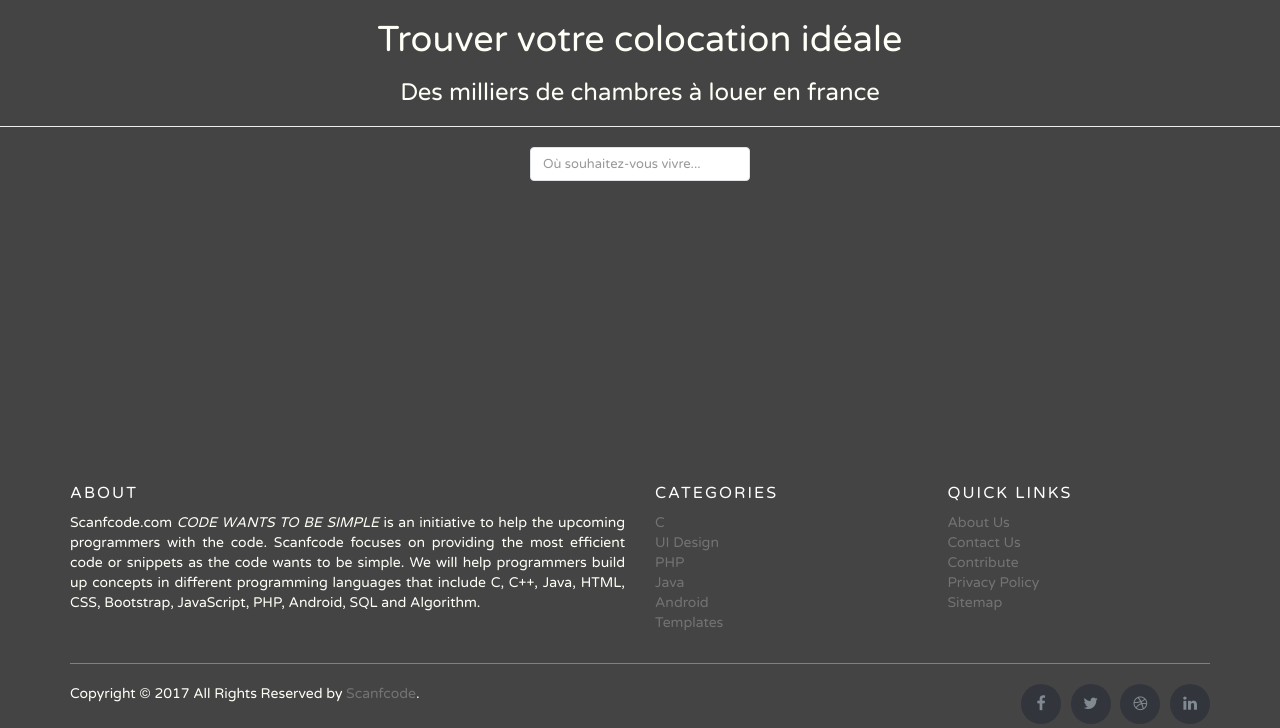
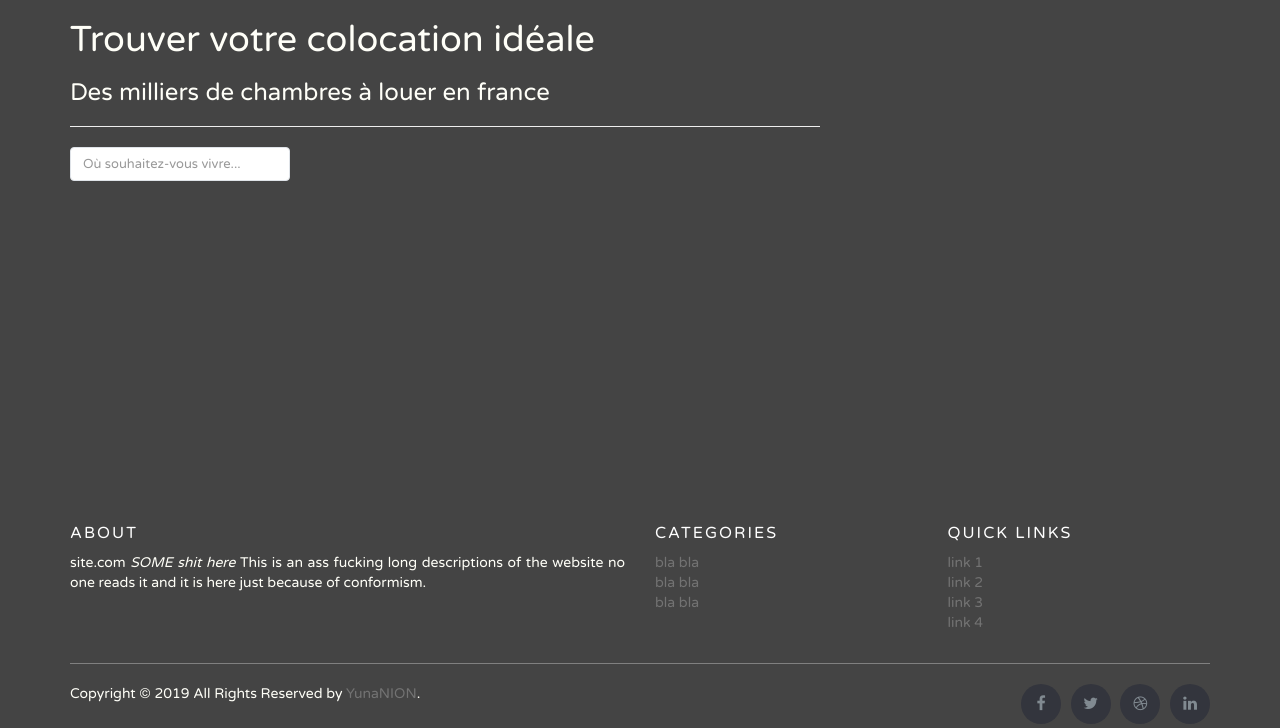
Before and after one commit to hadamrd/yunanion, a Django app: page / in a window 1280 px wide. Shown: the part 72-800 px from the top of the page. Run offline with Django 3.2, Linux system fonts and the light colour scheme; some libraries are stand-ins or nearby versions.

```diff
--- a/templates/footer.html
+++ b/templates/footer.html
@@ -5,33 +5,26 @@
         <div class="row">
             <div class="col-sm-12 col-md-6">
                 <h6>About</h6>
-                <p class="text-justify">Scanfcode.com <i>CODE WANTS TO BE SIMPLE </i> is an initiative to help the
-                    upcoming programmers with the code. Scanfcode focuses on providing the most efficient code or
-                    snippets as the code wants to be simple. We will help programmers build up concepts in different
-                    programming languages that include C, C++, Java, HTML, CSS, Bootstrap, JavaScript, PHP, Android, SQL
-                    and Algorithm.</p>
+                <p class="text-justify">site.com <i>SOME shit here</i> This is an ass fucking long
+                    descriptions of the website no one reads it and it is here just because of conformism.</p>
             </div>
 
             <div class="col-xs-6 col-md-3">
                 <h6>Categories</h6>
                 <ul class="footer-links">
-                    <li><a href="http://scanfcode.com/category/c-language/">C</a></li>
-                    <li><a href="http://scanfcode.com/category/front-end-development/">UI Design</a></li>
-                    <li><a href="http://scanfcode.com/category/back-end-development/">PHP</a></li>
-                    <li><a href="http://scanfcode.com/category/java-programming-language/">Java</a></li>
-                    <li><a href="http://scanfcode.com/category/android/">Android</a></li>
-                    <li><a href="http://scanfcode.com/category/templates/">Templates</a></li>
+                    <li><a href="#">bla bla</a></li>
+                    <li><a href="#">bla bla</a></li>
+                    <li><a href="#">bla bla</a></li>
                 </ul>
             </div>
 
             <div class="col-xs-6 col-md-3">
                 <h6>Quick Links</h6>
                 <ul class="footer-links">
-                    <li><a href="http://scanfcode.com/about/">About Us</a></li>
-                    <li><a href="http://scanfcode.com/contact/">Contact Us</a></li>
-                    <li><a href="http://scanfcode.com/contribute-at-scanfcode/">Contribute</a></li>
-                    <li><a href="http://scanfcode.com/privacy-policy/">Privacy Policy</a></li>
-                    <li><a href="http://scanfcode.com/sitemap/">Sitemap</a></li>
+                    <li><a href="#">link 1</a></li>
+                    <li><a href="#">link 2</a></li>
+                    <li><a href="#">link 3</a></li>
+                    <li><a href="#">link 4</a></li>
                 </ul>
             </div>
         </div>
@@ -40,8 +33,8 @@
     <div class="container">
         <div class="row">
             <div class="col-md-8 col-sm-6 col-xs-12">
-                <p class="copyright-text">Copyright &copy; 2017 All Rights Reserved by
-                    <a href="#">Scanfcode</a>.
+                <p class="copyright-text">Copyright &copy; 2019 All Rights Reserved by
+                    <a href="#">YunaNION</a>.
                 </p>
             </div>
 
--- a/templates/home.html
+++ b/templates/home.html
@@ -1,15 +1,24 @@
 {% extends 'base.html' %}
+
+
+
 
 {% block content %}
 
-<div class="col-8" align="center">
+
+    <div class="container">
+        <div class="row">
+            <div class="col-md-8 col-sm-6 col-xs-12">
                 <h1 class="mt-2">Trouver votre colocation idéale</h1>
                 <h3 class="mt-2">Des milliers de chambres à louer en france</h3>
-    <hr class="mt-0 mb-4">
+                <hr>
                 <div class="input-group search-box">
                     <input type="text" id="search" class="form-control" placeholder="Où souhaitez-vous vivre...">
                     <span class="input-group-addon"><i class="material-icons"></i></span>
                 </div>
             </div>
+        </div>
+    </div>
+
 
 {% endblock %}
```
Lines whose indentation alone changed are shown as unchanged.
